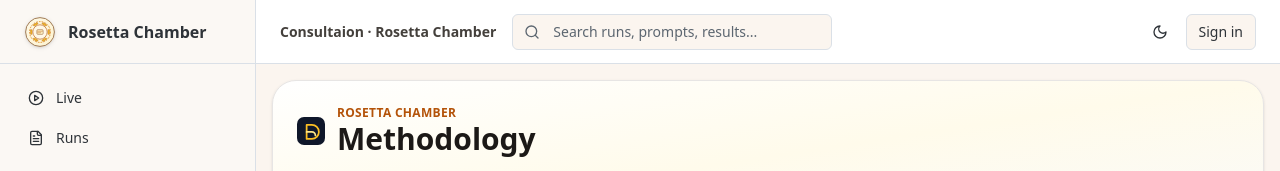
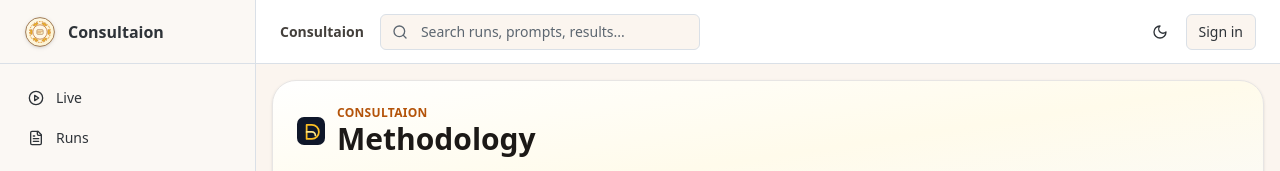
Before and after one commit to kriptokasim/Consultaion, a Next.js app in the folder apps/web/: page /methodology in a window 1280 px wide. Shown: the top 171 px of the page. Built offline with nearby package versions, Linux system fonts and the light colour scheme; no server answers.

Commit message:
Replace Rosetta Chamber wording and add glyph helper

```diff
--- a/apps/web/app/leaderboard/page.tsx
+++ b/apps/web/app/leaderboard/page.tsx
@@ -47,7 +47,7 @@
         <div className="flex items-center gap-3">
           <Brand height={32} tone="amber" />
           <div>
-            <p className="text-xs font-semibold uppercase tracking-wide text-amber-700">Rosetta Chamber</p>
+            <p className="text-xs font-semibold uppercase tracking-wide text-amber-700">Consultaion</p>
             <h1 className="text-3xl font-semibold text-stone-900">Leaderboard</h1>
           </div>
         </div>
--- a/apps/web/app/methodology/page.tsx
+++ b/apps/web/app/methodology/page.tsx
@@ -9,7 +9,7 @@
         <div className="flex items-center gap-3">
           <Brand variant="mark" height={28} />
           <div>
-            <p className="text-xs font-semibold uppercase tracking-wide text-amber-700">Rosetta Chamber</p>
+            <p className="text-xs font-semibold uppercase tracking-wide text-amber-700">Consultaion</p>
             <h1 className="text-3xl font-semibold text-stone-900">Methodology</h1>
           </div>
         </div>
@@ -60,7 +60,7 @@
       <section className="rounded-3xl border border-stone-200 bg-white p-6 shadow-sm">
         <h2 className="text-xl font-semibold text-stone-900">Brand usage</h2>
         <p className="mt-2 text-sm text-stone-600">
-          The Rosetta Chamber mark comes in stone (default) and amber (for dark or stone backdrops). Keep padding at least
+          The Consultaion mark comes in stone (default) and amber (for dark or stone backdrops). Keep padding at least
           16px and avoid recoloring the vector directly.
         </p>
         <div className="mt-6 grid gap-4 sm:grid-cols-2 lg:grid-cols-3">
--- a/apps/web/components/branding/RosettaClock.tsx
+++ b/apps/web/components/branding/RosettaClock.tsx
@@ -109,7 +109,7 @@
         <circle cx="20" cy="20" r="1.2" fill="currentColor" />
       </svg>
       <span className="hidden text-xs font-serif uppercase tracking-wide text-amber-700 dark:text-amber-200 sm:inline">
-        Rosetta Chamber
+        Consultaion
       </span>
     </div>
   );
--- a/apps/web/components/consultaion/consultaion/dashboard-shell.tsx
+++ b/apps/web/components/consultaion/consultaion/dashboard-shell.tsx
@@ -103,7 +103,7 @@
       <aside className="hidden w-64 flex-col border-r border-border bg-sidebar md:flex">
         <div className="flex h-16 items-center gap-3 border-b border-sidebar-border px-6">
           <RosettaChamberLogo size={32} className="drop-shadow" />
-          <span className="font-semibold text-sidebar-foreground">Rosetta Chamber</span>
+          <span className="font-semibold text-sidebar-foreground">Consultaion</span>
         </div>
         <nav className="flex-1 space-y-1 p-4">
           {navItems.map((item) => {
@@ -169,7 +169,7 @@
           <div className="flex items-center gap-4">
             <div className="hidden items-center gap-2 md:flex">
               <span className="text-sm font-semibold text-stone-700 dark:text-stone-200">
-                Consultaion · Rosetta Chamber
+                Consultaion
               </span>
             </div>
             <div className="relative w-64 lg:w-80">
--- a/apps/web/components/parliament/Brand.tsx
+++ b/apps/web/components/parliament/Brand.tsx
@@ -18,7 +18,7 @@
   return (
     <Image
       src={src}
-      alt={variant === "logotype" ? "Rosetta Chamber" : "Rosetta Chamber mark"}
+      alt={variant === "logotype" ? "Consultaion" : "Consultaion mark"}
       priority={variant === "mark"}
       width={height}
       height={height}
--- a/apps/web/styles/globals.css
+++ b/apps/web/styles/globals.css
@@ -99,4 +99,8 @@
     @apply bg-background text-foreground;
     font-feature-settings: 'rlig' 1, 'calt' 1;
   }
+
+  .rosetta-glyph::before {
+    content: "\25CB";
+  }
 }
```
Also changed, not shown: apps/web/public/brand/rc-logotype.svg.
